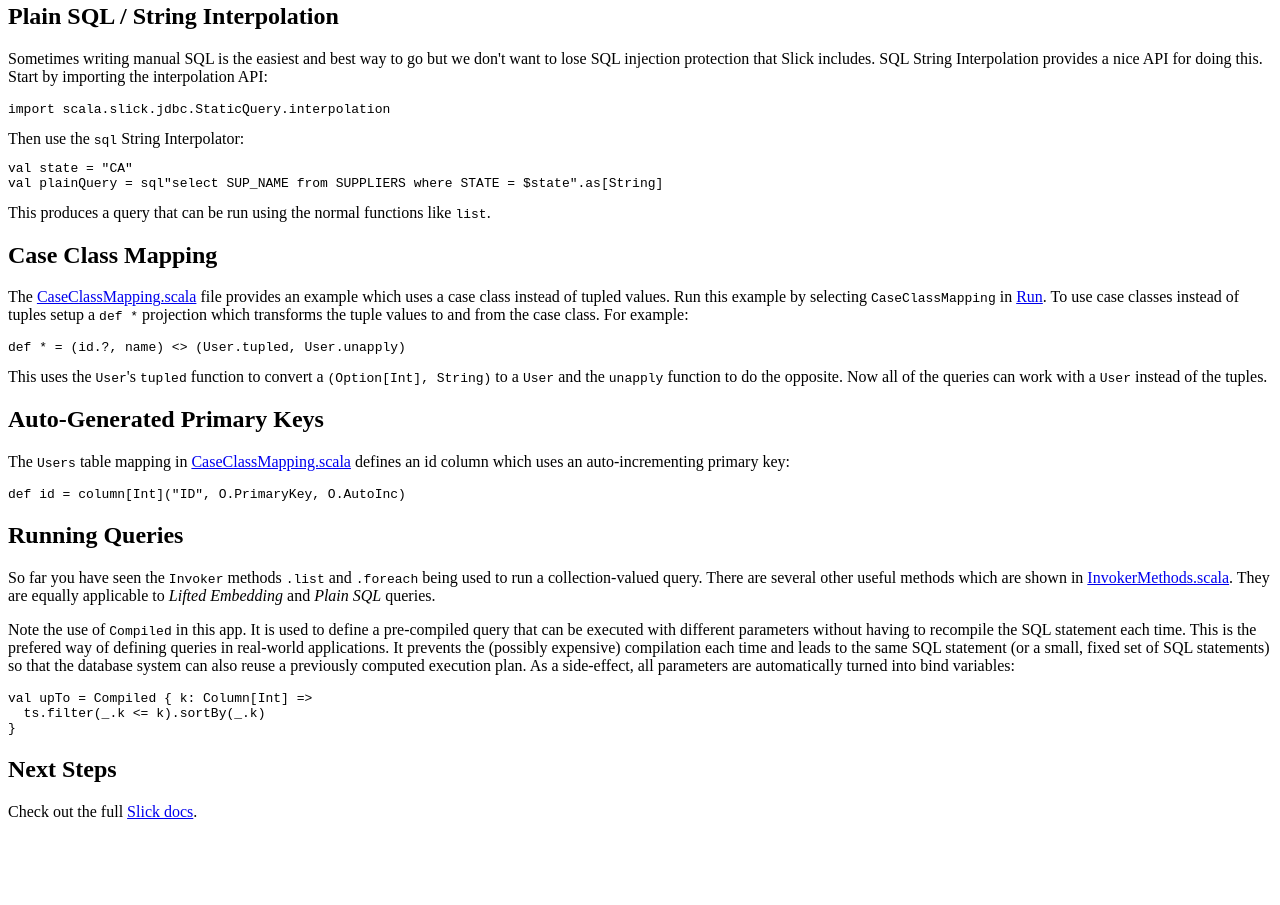
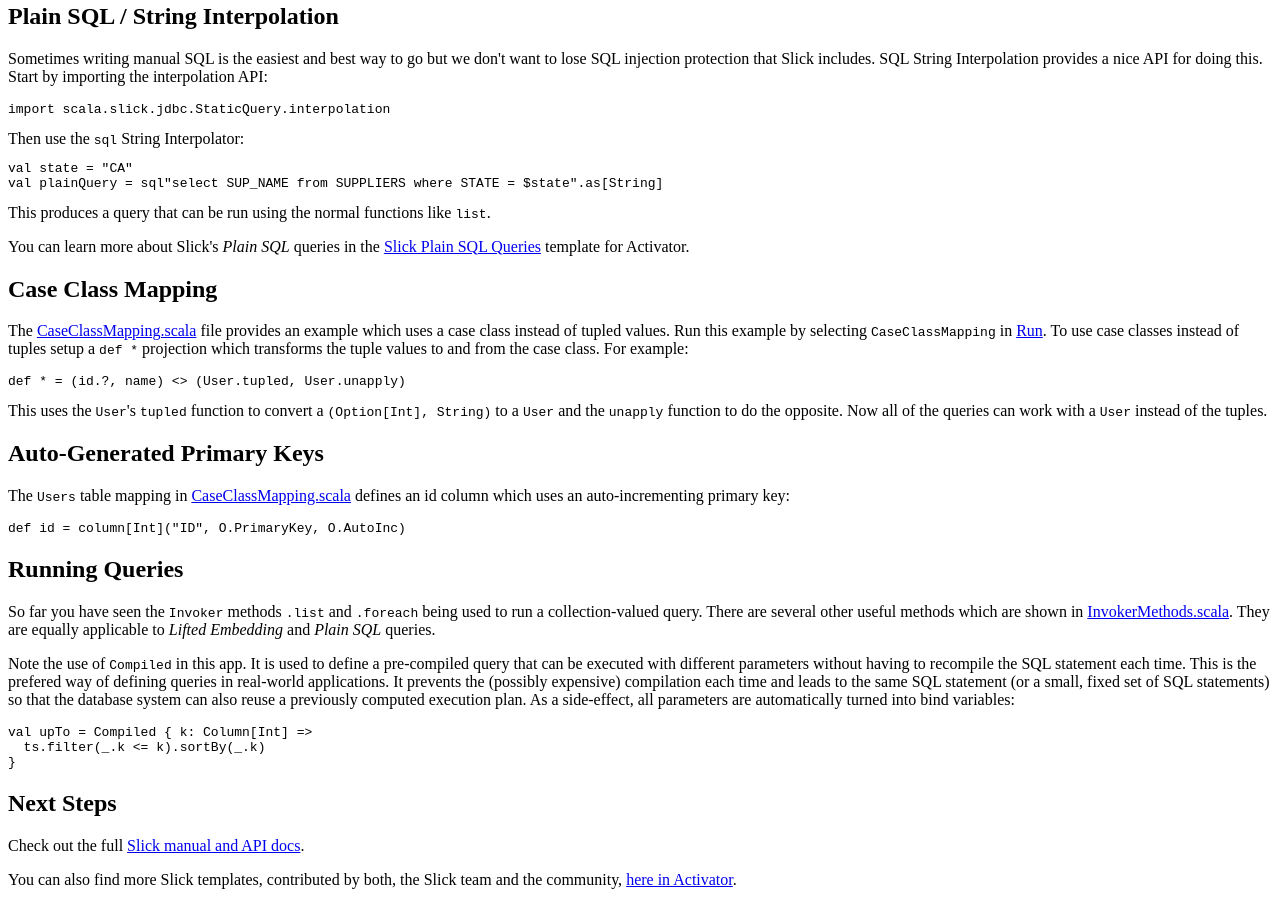
Before and after one commit to typesafehub/activator-hello-slick, a plain HTML site: page tutorial/index.html in a window 1280 px wide. Shown: the part 2656-3561 px from the top of the page. Before the commit the page ends 3485 px from the top, so only its background shows below. Drawn offline with Linux system fonts and the light colour scheme.

Commit message:
Link to other Slick templates

```diff
--- a/tutorial/index.html
+++ b/tutorial/index.html
@@ -184,6 +184,8 @@ val plainQuery = sql"select SUP_NAME from SUPPLIERS where STATE = $state".as[Str
 
         This produces a query that can be run using the normal functions like <code>list</code>.
     </p>
+
+    <p>You can learn more about Slick's <em>Plain SQL</em> queries in the <a href="https://typesafe.com/activator/template/slick-plainsql" target="_blank">Slick Plain SQL Queries</a> template for Activator.</p>
 </div>
 
 <div>
@@ -223,7 +225,9 @@ val plainQuery = sql"select SUP_NAME from SUPPLIERS where STATE = $state".as[Str
 <div>
     <h2>Next Steps</h2>
 
-    Check out the full <a href="http://slick.typesafe.com/doc/2.0.0/" target="_blank">Slick docs</a>.
+    <p>Check out the full <a href="http://slick.typesafe.com/doc/2.0.1/" target="_blank">Slick manual and API docs</a>.</p>
+
+    <p>You can also find more Slick templates, contributed by both, the Slick team and the community, <a href="/home" class="shortcut">here in Activator</a>.</p>
 </div>
 
 </body>
```
